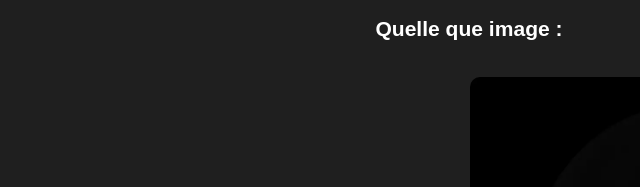
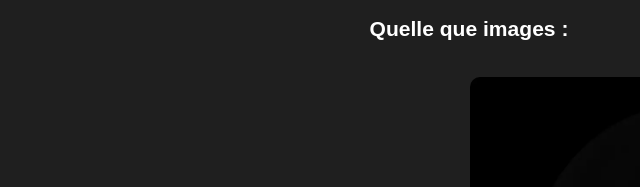
Before and after one commit to Minonix/cosmic-view, a plain HTML site: page index.html in a window 1280 px wide. Shown: the part 356-543 px from the top of the page, 171-811 px from the left. Drawn offline with Linux system fonts and the light colour scheme.

Commit message:
Update index.html

```diff
--- a/index.html
+++ b/index.html
@@ -46,7 +46,7 @@
             </article>
             <!--article pour afficher des image -->
             <article class="art-gal">
-                <h1>Quelle que image :</h1>
+                <h1>Quelle que images :</h1>
                 <p class="gal"><br>
                     <img src="img/athmosphere-terre.webp" alt="">
                     <img src="img/moonthumb.webp" alt="">
```
